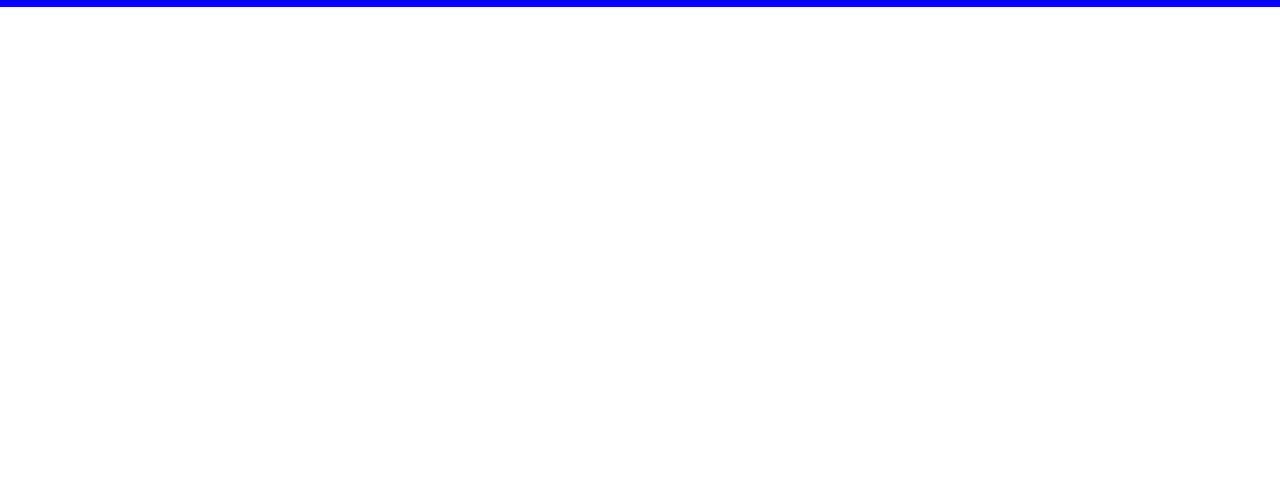
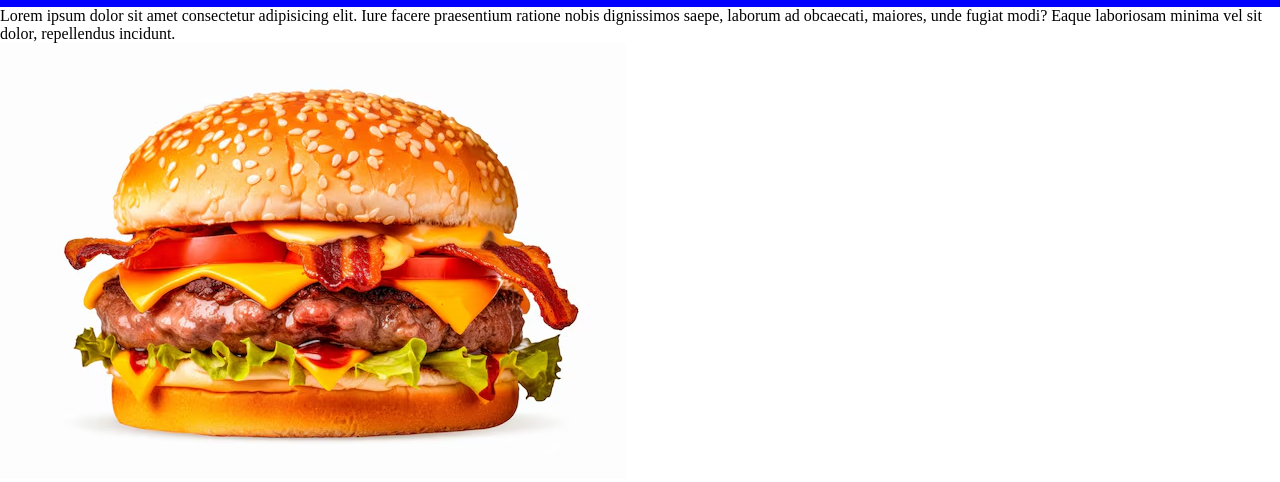
Before and after one commit to NicolasAsafe45/Site-em-time, a plain HTML site: page index.html in a window 1280 px wide. Shown: the part 68-550 px from the top of the page. Drawn offline with Linux system fonts and the light colour scheme.

Commit message:
Adicionando img de hamburgue no html

```diff
--- a/index.html
+++ b/index.html
@@ -16,5 +16,13 @@
         </ul>
         <button>Ligar</button>
     </nav>
+    <main>
+        <div>
+            <p>
+                Lorem ipsum dolor sit amet consectetur adipisicing elit. Iure facere praesentium ratione nobis dignissimos saepe, laborum ad obcaecati, maiores, unde fugiat modi? Eaque laboriosam minima vel sit dolor, repellendus incidunt.
+            </p>
+        </div>
+        <img src="img/img.avif">
+    </main>
 </body>
 </html>
```
Also changed, not shown: img/img.avif (added).
